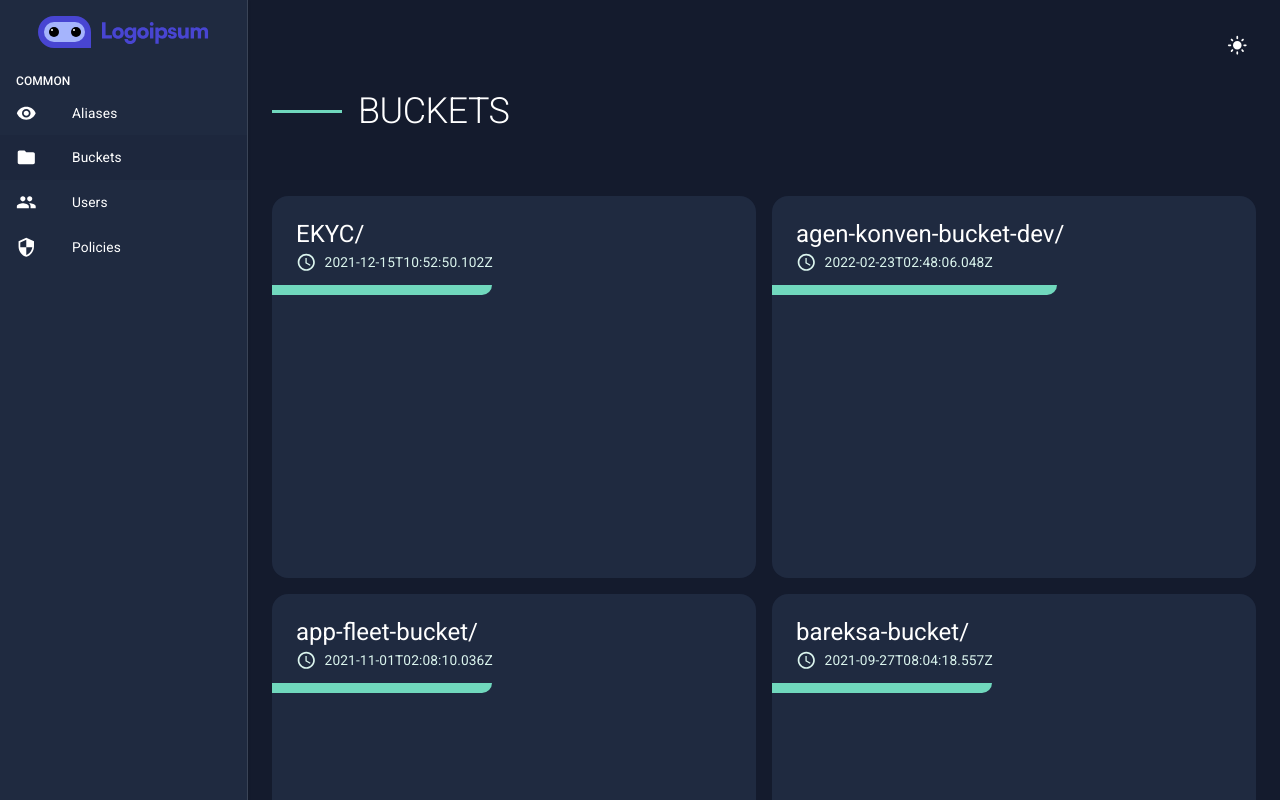
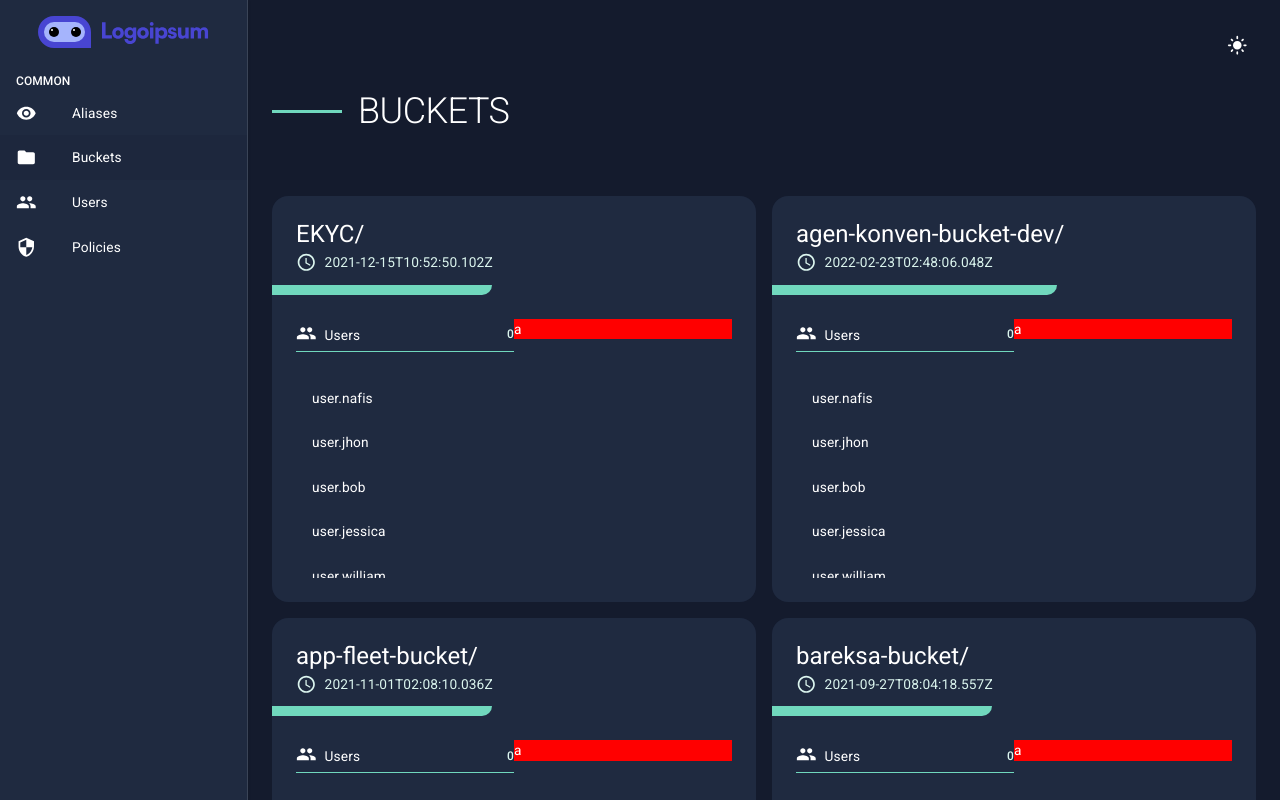
Before and after one commit to nafisrdn/minio-tools-webapp-fe, a React (Create React App) app: page /buckets in a window 1280 px wide. Built offline with nearby package versions, Linux system fonts and the light colour scheme.

Commit message:
add bucket users

```diff
--- a/src/Components/BucketListItem/index.jsx
+++ b/src/Components/BucketListItem/index.jsx
@@ -1,6 +1,18 @@
+import { People } from '@mui/icons-material';
 import { Box, Grid, useTheme } from '@mui/material';
+import dummyBucketUsers from '../../data/dummy-bucket-users';
 import { tokens } from '../../theme';
+import SelectiveList from '../SelectiveList';
 import BucketHeader from './BucketHeader';
+
+const selectiveUserListData = {
+  header: {
+    icon: <People />,
+    label: 'Users',
+    count: 0
+  },
+  items: dummyBucketUsers.map((user) => ({ id: user.id, text: user.accessKey }))
+};
 
 function BucketListItem(props) {
   const { bucket } = props;
@@ -9,9 +21,21 @@ function BucketListItem(props) {
   const colors = tokens(theme.palette.mode);
 
   return (
-    <Grid item xs={6}>
-      <Box height={382} bgcolor={colors.primary[400]} borderRadius={4}>
+    <Grid item xs={12} md={6}>
+      <Box bgcolor={colors.primary[400]} borderRadius={4}>
         <BucketHeader bucket={bucket} />
+
+        <Grid item container padding={3}>
+          <Grid item md={6} xs={12}>
+            <SelectiveList
+              header={selectiveUserListData.header}
+              items={selectiveUserListData.items}
+            />
+          </Grid>
+          <Grid item md={6} xs={12}>
+            <Box bgcolor="red">a</Box>
+          </Grid>
+        </Grid>
       </Box>
     </Grid>
   );
--- /dev/null
+++ b/src/Components/SelectiveList/ListHeader.jsx
@@ -0,0 +1,35 @@
+import { Box, Typography, useTheme } from '@mui/material';
+import { tokens } from '../../theme';
+
+function ListHeader(props) {
+  const { icon, label, count = 0 } = props;
+
+  const theme = useTheme();
+  const colors = tokens(theme.palette.mode);
+
+  return (
+    <Box
+      display="flex"
+      justifyContent="space-between"
+      alignItems="center"
+      paddingY={0.5}
+      marginBottom={2}
+      borderBottom={1}
+      borderColor={colors.greenAccent[400]}>
+      <Box display="flex">
+        {icon}
+        <Typography variant="subtitle1" marginLeft={1}>
+          {label}
+        </Typography>
+      </Box>
+
+      <Box>
+        <Typography variant="subtitle2" sx={{ color: colors.greenAccent[100] }}>
+          {count}
+        </Typography>
+      </Box>
+    </Box>
+  );
+}
+
+export default ListHeader;
--- /dev/null
+++ b/src/Components/SelectiveList/index.jsx
@@ -0,0 +1,46 @@
+import PropTypes from 'prop-types';
+import { Box, List, ListItem, ListItemButton, ListItemText } from '@mui/material';
+import ListHeader from './ListHeader';
+
+function SelectiveList(props) {
+  const { header, items, onClick } = props;
+
+  return (
+    <Box>
+      <ListHeader icon={header.icon} label={header.label} count={header.count} />
+
+      <List sx={{ maxHeight: '210px', position: 'relative', overflow: 'auto' }}>
+        {items.map((item) => (
+          <ListItem key={item.id} disableGutters disablePadding>
+            <ListItemButton onClick={onClick}>
+              <ListItemText primary={item.text} />
+            </ListItemButton>
+          </ListItem>
+        ))}
+      </List>
+    </Box>
+  );
+}
+
+SelectiveList.defaultProps = {
+  onClick: () => {}
+};
+
+SelectiveList.propTypes = {
+  header: PropTypes.shape({
+    icon: PropTypes.element,
+    label: PropTypes.string,
+    count: PropTypes.number
+  }).isRequired,
+
+  items: PropTypes.arrayOf(
+    PropTypes.shape({
+      id: PropTypes.string.isRequired,
+      text: PropTypes.string.isRequired
+    })
+  ).isRequired,
+
+  onClick: PropTypes.func
+};
+
+export default SelectiveList;
--- /dev/null
+++ b/src/data/dummy-bucket-users.js
@@ -0,0 +1,54 @@
+import User from '../models/User';
+
+export default [
+  new User({
+    id: 'a',
+    accessKey: 'user.nafis',
+    policies: ['a', 'b']
+  }),
+  new User({
+    id: 's',
+    accessKey: 'user.jhon',
+    policies: ['c']
+  }),
+  new User({
+    id: 'd',
+    accessKey: 'user.bob',
+    policies: ['d', 'f']
+  }),
+  new User({
+    id: 'f',
+    accessKey: 'user.jessica',
+    policies: ['a', 'f']
+  }),
+  new User({
+    id: 'g',
+    accessKey: 'user.william',
+    policies: ['b']
+  }),
+  new User({
+    id: 'a',
+    accessKey: 'user.nafis',
+    policies: ['a', 'b']
+  }),
+  new User({
+    id: 's',
+    accessKey: 'user.jhon',
+    policies: ['c']
+  }),
+  new User({
+    id: 'd',
+    accessKey: 'user.bob',
+    policies: ['d', 'f']
+  }),
+  new User({
+    id: 'f',
+    accessKey: 'user.jessica',
+    policies: ['a', 'f']
+  }),
+  new User({
+    id: 'g',
+    accessKey: 'user.william',
+    policies: ['b']
+  })
+];
--- /dev/null
+++ b/src/models/User.js
@@ -0,0 +1,21 @@
+class User {
+  constructor({ id, accessKey, secretKey, policies, status }) {
+    this.id = id;
+    this.accessKey = accessKey;
+    this.secretKey = secretKey;
+    this.policies = policies;
+    this.status = status;
+  }
+
+  getId = () => this.id;
+
+  getAccessKey = () => this.accessKey;
+
+  getSecretKey = () => this.secretKey;
+
+  getPolicies = () => this.policies;
+
+  getStatus = () => this.status;
+}
+
+export default User;
```
